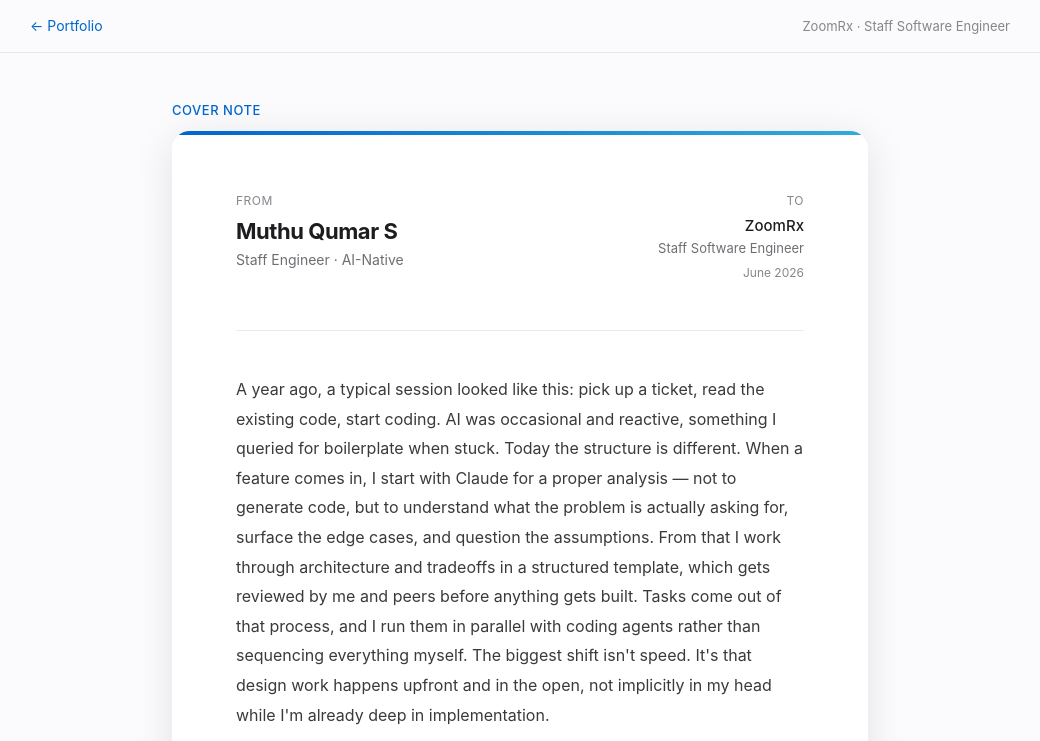
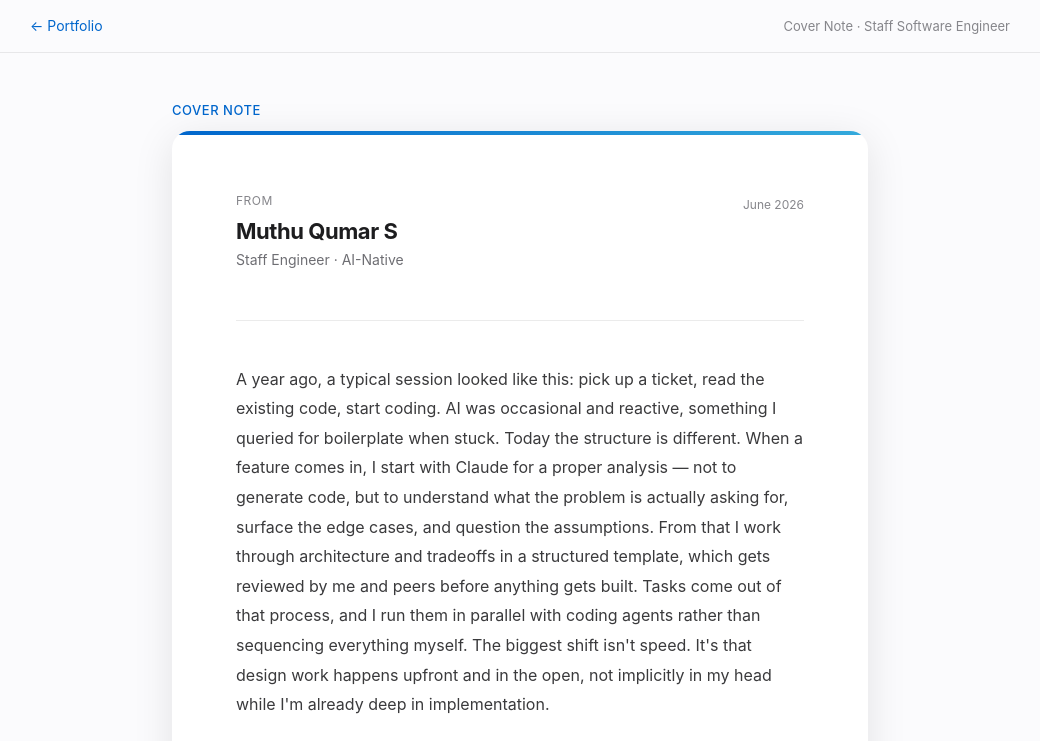
Before and after one commit to muthuqumar/portfolio, a plain HTML site: page cover.html in a window 1280 px wide. Shown: the top 741 px of the page, without its empty margins (120-1160 px from the left). Drawn offline with Linux system fonts and the light colour scheme.

```diff
--- a/cover.html
+++ b/cover.html
@@ -142,9 +142,6 @@
           <p class="subtitle" id="cover-from-title"></p>
         </div>
         <div class="cover-to">
-          <p class="label">To</p>
-          <p class="recipient" id="cover-recipient"></p>
-          <p class="role" id="cover-role"></p>
           <p class="date" id="cover-date"></p>
         </div>
       </div>
@@ -164,11 +161,9 @@
   const cn = d.coverNote;
 
   document.title = `Cover Note · ${d.name}`;
-  document.getElementById('nav-title').textContent      = `${cn.company} · ${cn.role}`;
-document.getElementById('cover-from-name').textContent  = d.name;
+  document.getElementById('nav-title').textContent        = `Cover Note · ${cn.role}`;
+  document.getElementById('cover-from-name').textContent  = d.name;
   document.getElementById('cover-from-title').textContent = d.title;
-  document.getElementById('cover-recipient').textContent  = cn.recipient;
-  document.getElementById('cover-role').textContent       = cn.role;
   document.getElementById('cover-date').textContent       = cn.date;
   document.getElementById('cover-body').innerHTML         = cn.paragraphs.map(p => `<p>${p}</p>`).join('');
   document.getElementById('sign-name').textContent        = d.name;
--- a/data.js
+++ b/data.js
@@ -151,8 +151,8 @@
 
   // ── Cover Note ────────────────────────────
   coverNote: {
-    recipient: "ZoomRx",
-    company:   "ZoomRx",
+    recipient: "",
+    company:   "",
     role:      "Staff Software Engineer",
     date:      "June 2026",
     paragraphs: [
```
